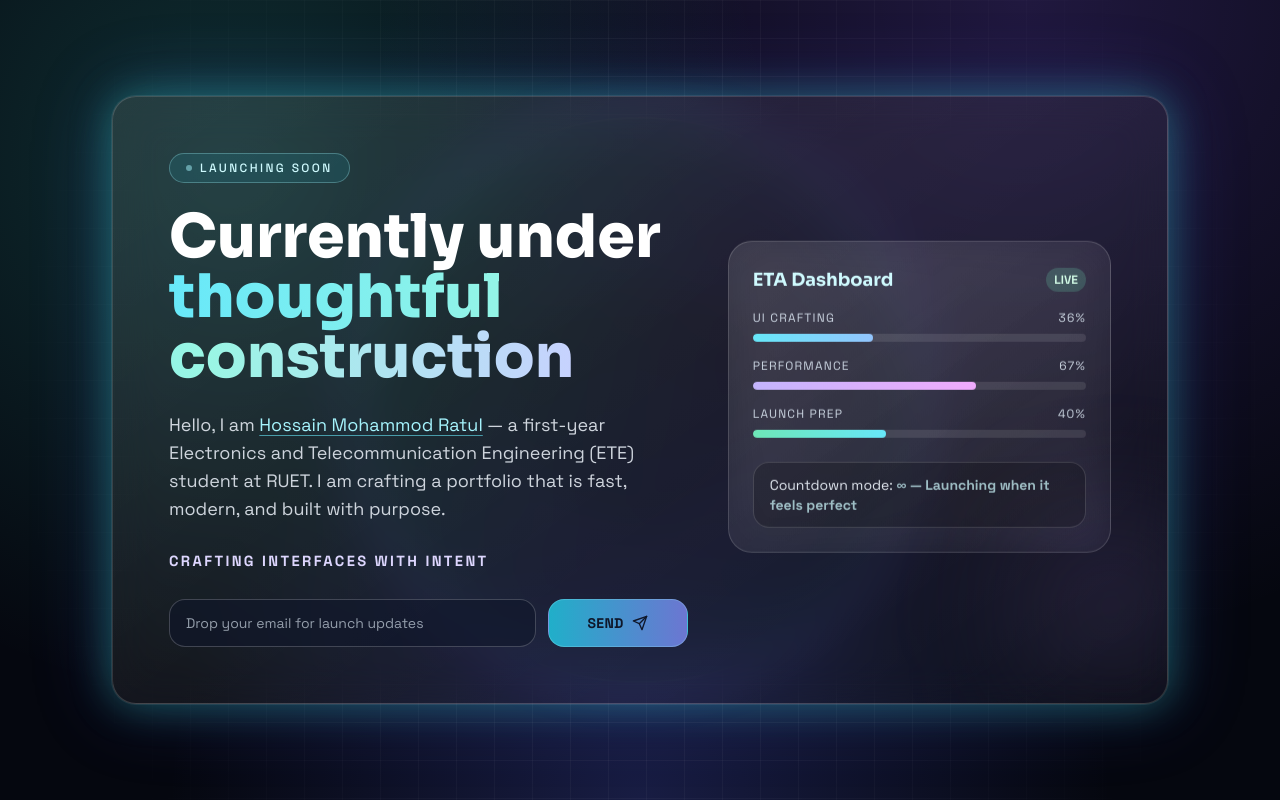
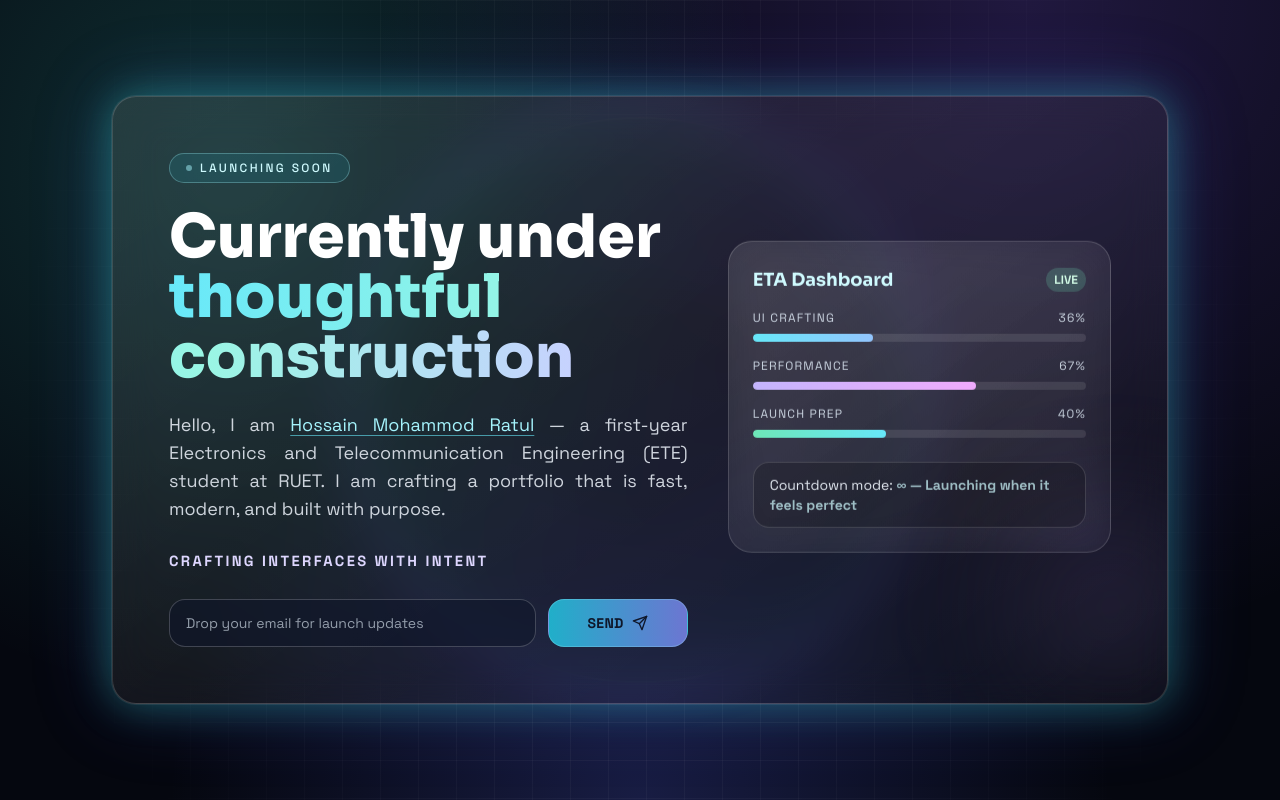
Before and after one commit to admissiontimer/portfolio-temp, a plain HTML site: page index.html in a window 1280 px wide. Drawn offline with nearby package versions, Linux system fonts and the light colour scheme.

Commit message:
Text Justify

```diff
--- a/index.html
+++ b/index.html
@@ -234,7 +234,9 @@
               >
             </h1>
 
-            <p class="max-w-xl text-base text-slate-200/90 sm:text-lg">
+            <p
+              class="max-w-xl text-justify text-base text-slate-200/90 sm:text-lg"
+            >
               Hello, I am
               <a
                 class="text-cyan-200 underline decoration-cyan-300/60 underline-offset-4 hover:text-cyan-100"
```
